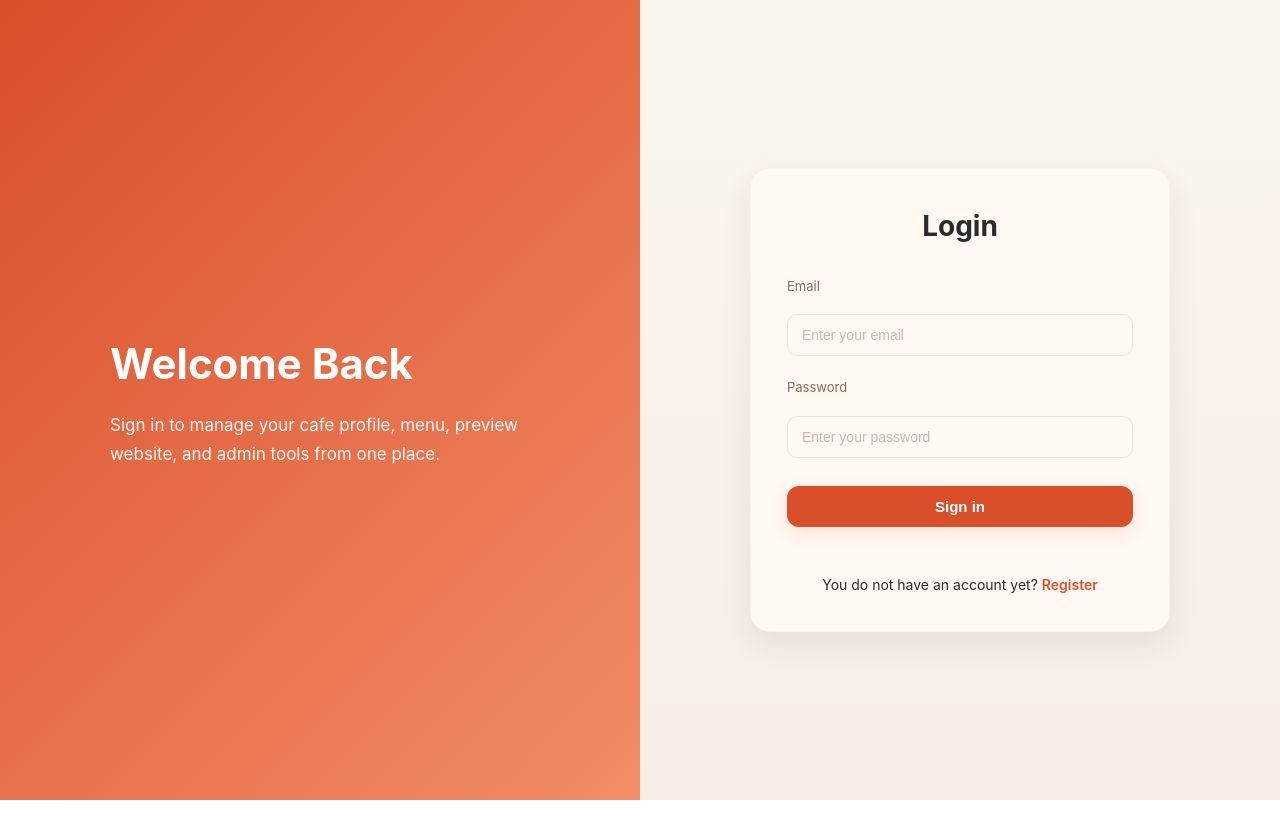
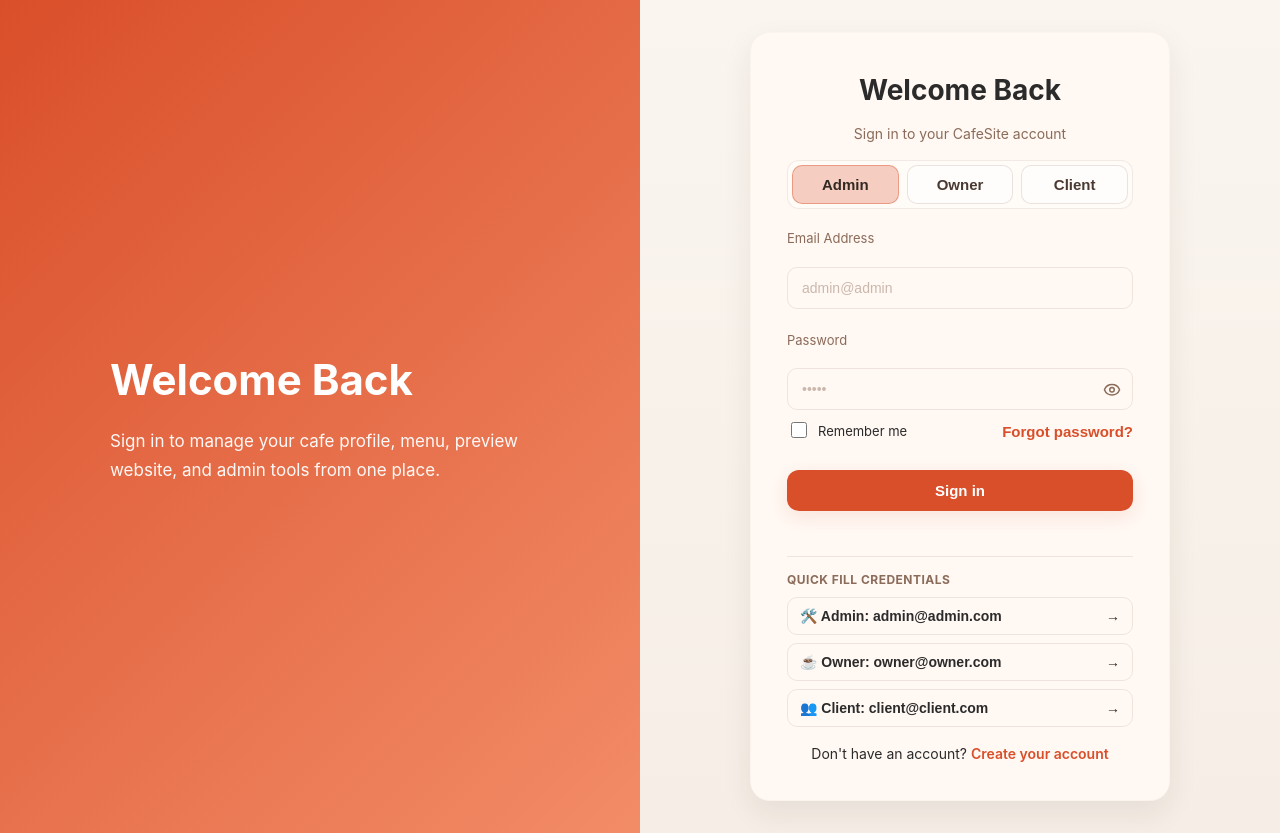
Before and after one commit to Ali-A-R9/Coffee-web, a React app in the folder frontend/: page / in a window 1280 px wide. Before the commit the page ends 800 px from the top, so only its background shows below. Built offline with nearby package versions, Linux system fonts and the light colour scheme; the HTML template or start-up script is replaced by a standard one.

Commit message:
feat(login): add quick-fill password autofill for admin owner client

```diff
--- a/frontend/package.json
+++ b/frontend/package.json
@@ -10,21 +10,26 @@
     "preview": "vite preview"
   },
   "dependencies": {
+    "lucide-react": "^1.7.0",
     "react": "^19.2.0",
     "react-dom": "^19.2.0",
     "react-router-dom": "^7.13.1"
   },
   "devDependencies": {
     "@eslint/js": "^9.39.1",
+    "@tailwindcss/vite": "^4.2.2",
     "@types/node": "^24.10.1",
     "@types/react": "^19.2.7",
     "@types/react-dom": "^19.2.3",
     "@types/react-router-dom": "^5.3.3",
     "@vitejs/plugin-react": "^5.1.1",
+    "autoprefixer": "^10.4.27",
     "eslint": "^9.39.1",
     "eslint-plugin-react-hooks": "^7.0.1",
     "eslint-plugin-react-refresh": "^0.4.24",
     "globals": "^16.5.0",
+    "postcss": "^8.5.8",
+    "tailwindcss": "^4.2.2",
     "typescript": "~5.9.3",
     "typescript-eslint": "^8.48.0",
     "vite": "^7.3.1"
--- a/frontend/src/pages/CafeProfile.tsx
+++ b/frontend/src/pages/CafeProfile.tsx
@@ -2,6 +2,9 @@ import { useState } from "react";
 import { useNavigate } from "react-router-dom";
 import { getCurrentUser } from "../api/authApi";
 import { getCafe, saveCafe } from "../api/cafeApi";
+// --- ADDED FOR LOGO UPLOAD ---
+import { Camera } from "lucide-react";
+// --- END ADDED FOR LOGO UPLOAD ---
 
 function CafeProfile() {
   const navigate = useNavigate();
@@ -16,6 +19,44 @@ function CafeProfile() {
   const [message, setMessage] = useState("");
   const [messageType, setMessageType] = useState("");
 
+  // --- ADDED FOR LOGO UPLOAD ---
+  const [logoFile, setLogoFile] = useState<File | null>(null);
+  const [logoPreview, setLogoPreview] = useState<string | null>(null);
+  // --- END ADDED FOR LOGO UPLOAD ---
+
+  // --- ADDED FOR LOGO UPLOAD ---
+  function handleLogoChange(e: React.ChangeEvent<HTMLInputElement>) {
+    const file = e.target.files?.[0];
+
+    if (!file) return;
+
+    // Validate file type
+    const allowedTypes = ["image/jpeg", "image/png", "image/webp"];
+    if (!allowedTypes.includes(file.type)) {
+      setMessage("Invalid file type. Only JPG, PNG, and WebP are allowed.");
+      setMessageType("error");
+      setLogoFile(null);
+      setLogoPreview(null);
+      return;
+    }
+
+    // Validate file size (2MB = 2097152 bytes)
+    if (file.size >= 2097152) {
+      setMessage("File size must be less than 2MB.");
+      setMessageType("error");
+      setLogoFile(null);
+      setLogoPreview(null);
+      return;
+    }
+
+    // File is valid
+    setLogoFile(file);
+    setLogoPreview(URL.createObjectURL(file));
+    setMessage("");
+    setMessageType("");
+  }
+  // --- END ADDED FOR LOGO UPLOAD ---
+
   function handleSubmit(e: React.FormEvent) {
     e.preventDefault();
 
@@ -27,11 +68,24 @@ function CafeProfile() {
       return;
     }
 
+    // --- ADDED FOR LOGO UPLOAD ---
+    // Use FormData to handle file upload
+    const formData = new FormData();
+    formData.append("name", name.trim());
+    formData.append("description", description.trim());
+    formData.append("hours", hours.trim());
+    if (logoFile) {
+      formData.append("logo", logoFile);
+    }
+
+    // API call with FormData
     saveCafe(user, {
       name: name.trim(),
       description: description.trim(),
       hours: hours.trim(),
+      // Add logo data if needed in your API
     });
+    // --- END ADDED FOR LOGO UPLOAD ---
 
     setMessage("Cafe information saved successfully!");
     setMessageType("success");
@@ -43,6 +97,52 @@ function CafeProfile() {
         <h1>Cafe Profile</h1>
 
         <form className="form-inline" onSubmit={handleSubmit}>
+          {/* --- ADDED FOR LOGO UPLOAD --- */}
+          <div className="mb-6">
+            <label className="block text-sm font-medium text-gray-700 mb-3">
+              Profile Image / Logo
+            </label>
+
+            {/* Logo Preview Circle */}
+            <div className="flex items-center justify-center mb-4">
+              <div className="relative w-24 h-24 rounded-full border-2 border-dashed border-gray-300 bg-gray-50 flex items-center justify-center overflow-hidden">
+                {logoPreview ? (
+                  <img
+                    src={logoPreview}
+                    alt="Logo Preview"
+                    className="w-full h-full object-cover"
+                  />
+                ) : (
+                  <div className="flex flex-col items-center justify-center text-gray-400">
+                    <Camera size={32} />
+                    <span className="text-xs mt-1 text-center px-2">Upload Logo</span>
+                  </div>
+                )}
+              </div>
+            </div>
+
+            {/* File Input (Hidden) and Button */}
+            <input
+              type="file"
+              id="logoInput"
+              onChange={handleLogoChange}
+              accept=".jpg,.jpeg,.png,.webp"
+              className="hidden"
+            />
+            <label
+              htmlFor="logoInput"
+              className="inline-block px-4 py-2 text-sm font-medium text-gray-700 border border-gray-300 rounded-lg cursor-pointer hover:bg-gray-50 hover:border-orange-400 hover:text-orange-600 transition-colors"
+            >
+              Choose Logo
+            </label>
+
+            {/* File Info */}
+            <p className="text-xs text-gray-500 mt-2">
+              JPG, PNG, or WebP. Max 2MB.
+            </p>
+          </div>
+          {/* --- END ADDED FOR LOGO UPLOAD --- */}
+
           <label>Cafe Name</label>
           <input
             type="text"
--- a/frontend/src/pages/Login.tsx
+++ b/frontend/src/pages/Login.tsx
@@ -1,15 +1,36 @@
 import { useState } from "react";
 import { useNavigate, Link } from "react-router-dom";
 import { login } from "../api/authApi";
+import { Eye, EyeOff } from "lucide-react";
+
+type Role = "admin" | "owner" | "client";
 
 function Login() {
   const navigate = useNavigate();
 
+  const [selectedRole, setSelectedRole] = useState<Role>("admin");
   const [email, setEmail] = useState("");
   const [password, setPassword] = useState("");
+  const [showPassword, setShowPassword] = useState(false);
+  const [rememberMe, setRememberMe] = useState(false);
   const [message, setMessage] = useState("");
 
-  function handleSubmit(e:React.FormEvent) {
+  const quickFill: Array<{ role: Role; label: string; email: string; password: string; icon: string }> = [
+    { role: "admin", label: "Admin", email: "admin@admin.com", password: "admin1234", icon: "🛠️" },
+    { role: "owner", label: "Owner", email: "owner@owner.com", password: "owner1234", icon: "☕" },
+    { role: "client", label: "Client", email: "client@client.com", password: "client1234", icon: "👥" },
+  ];
+
+  function handleQuickFill(role: Role) {
+    const item = quickFill.find((x) => x.role === role);
+    if (!item) return;
+    setSelectedRole(role);
+    setEmail(item.email);
+    setPassword(item.password);
+    setMessage("");
+  }
+
+  function handleSubmit(e: { preventDefault: () => void }) {
     e.preventDefault();
 
     const error = login(email.trim(), password);
@@ -36,26 +57,78 @@ function Login() {
 
       <div className="auth-form-area">
         <div className="auth-card">
-          <h2>Login</h2>
+          <h2>Welcome Back</h2>
+          <p className="login-subtitle">Sign in to your CafeSite account</p>
+
+          <div className="login-role-tabs" role="tablist" aria-label="Role selection">
+            <button
+              type="button"
+              className={selectedRole === "admin" ? "active" : ""}
+              onClick={() => setSelectedRole("admin")}
+            >
+              Admin
+            </button>
+            <button
+              type="button"
+              className={selectedRole === "owner" ? "active" : ""}
+              onClick={() => setSelectedRole("owner")}
+            >
+              Owner
+            </button>
+            <button
+              type="button"
+              className={selectedRole === "client" ? "active" : ""}
+              onClick={() => setSelectedRole("client")}
+            >
+              Client
+            </button>
+          </div>
 
           <form className="form-inline" onSubmit={handleSubmit} noValidate>
-            <label>Email</label>
+            <label htmlFor="login-email">Email Address</label>
             <input
+              id="login-email"
               type="email"
               required
               value={email}
               onChange={(e) => setEmail(e.target.value)}
-              placeholder="Enter your email"
+              placeholder="admin@admin"
             />
 
-            <label>Password</label>
-            <input
-              type="password"
-              required
-              value={password}
-              onChange={(e) => setPassword(e.target.value)}
-              placeholder="Enter your password"
-            />
+            <label htmlFor="login-password">Password</label>
+            <div className="password-field-wrap">
+              <input
+                id="login-password"
+                type={showPassword ? "text" : "password"}
+                required
+                value={password}
+                onChange={(e) => setPassword(e.target.value)}
+                placeholder="•••••"
+              />
+              <button
+                type="button"
+                className="password-eye-btn"
+                aria-label="Toggle password visibility"
+                onClick={() => setShowPassword((prev) => !prev)}
+              >
+                {showPassword ? <EyeOff size={18} /> : <Eye size={18} />}
+              </button>
+            </div>
+
+            <div className="login-meta-row">
+              <label htmlFor="remember-me" className="remember-me-check">
+                <input
+                  id="remember-me"
+                  type="checkbox"
+                  checked={rememberMe}
+                  onChange={(e) => setRememberMe(e.target.checked)}
+                />
+                <span>Remember me</span>
+              </label>
+              <button type="button" className="forgot-link-btn">
+                Forgot password?
+              </button>
+            </div>
 
             <button type="submit">Sign in</button>
 
@@ -64,8 +137,25 @@ function Login() {
             </p>
           </form>
 
+          <div className="quick-fill-box">
+            <p>QUICK FILL CREDENTIALS</p>
+            {quickFill.map((item) => (
+              <button
+                key={item.role}
+                type="button"
+                className="quick-fill-item"
+                onClick={() => handleQuickFill(item.role)}
+              >
+                <span>
+                  {item.icon} {item.label}: {item.email}
+                </span>
+                <span>→</span>
+              </button>
+            ))}
+          </div>
+
           <div className="link">
-            You do not have an account yet? <Link to="/register">Register</Link>
+            Don't have an account? <Link to="/register">Create your account</Link>
           </div>
         </div>
       </div>
--- a/frontend/src/styles/global.css
+++ b/frontend/src/styles/global.css
@@ -277,6 +277,154 @@ button.ghost{
   text-align: center;
   margin-bottom: 20px;
   font-size: 28px;
+}
+
+.login-subtitle{
+  margin: -8px 0 16px;
+  text-align: center;
+  color: var(--muted);
+  font-size: 14px;
+}
+
+.login-role-tabs{
+  display: grid;
+  grid-template-columns: repeat(3, 1fr);
+  gap: 8px;
+  margin-bottom: 10px;
+  padding: 4px;
+  border-radius: 12px;
+  background: rgba(255,255,255,0.38);
+  border: 1px solid rgba(139,107,89,0.12);
+}
+
+.login-role-tabs button{
+  margin-top: 0;
+  padding: 10px 8px;
+  border-radius: 10px;
+  border: 1px solid rgba(139,107,89,0.18);
+  background: rgba(255,255,255,0.50);
+  color: #4a3a31;
+  box-shadow: none;
+  font-weight: 600;
+  text-transform: none;
+}
+
+.login-role-tabs button:hover{
+  transform: none;
+  box-shadow: none;
+  border-color: rgba(217,79,42,0.30);
+  background: rgba(217,79,42,0.11);
+}
+
+.login-role-tabs button.active{
+  background: rgba(217,79,42,0.26);
+  border-color: rgba(217,79,42,0.42);
+  color: #322923;
+}
+
+.password-field-wrap{
+  position: relative;
+}
+
+.password-field-wrap input{
+  margin-top: 6px;
+  padding-right: 44px;
+}
+
+.password-eye-btn{
+  position: absolute;
+  right: 12px;
+  top: 50%;
+  transform: translateY(-25%);
+  margin-top: 0;
+  width: auto;
+  padding: 0;
+  background: transparent;
+  border: 0;
+  box-shadow: none;
+  color: var(--muted);
+}
+
+.password-eye-btn:hover{
+  background: transparent;
+  transform: translateY(-25%);
+  box-shadow: none;
+  color: var(--accent);
+}
+
+.login-meta-row{
+  display: flex;
+  align-items: center;
+  justify-content: space-between;
+  gap: 10px;
+}
+
+.remember-me-check{
+  margin-top: 0;
+  display: inline-flex;
+  align-items: center;
+  gap: 8px;
+  color: var(--text);
+}
+
+.remember-me-check input{
+  margin-top: 0;
+  width: 16px;
+  height: 16px;
+  accent-color: var(--accent);
+}
+
+.forgot-link-btn{
+  margin-top: 0;
+  width: auto;
+  border: 0;
+  padding: 0;
+  background: transparent;
+  box-shadow: none;
+  color: var(--accent);
+  font-weight: 600;
+}
+
+.forgot-link-btn:hover{
+  transform: none;
+  box-shadow: none;
+  background: transparent;
+  text-decoration: underline;
+}
+
+.quick-fill-box{
+  margin-top: 14px;
+  border-top: 1px solid var(--border);
+  padding-top: 14px;
+}
+
+.quick-fill-box p{
+  margin-bottom: 8px;
+  font-size: 12px;
+  color: var(--muted);
+  font-weight: 700;
+  letter-spacing: 0.04em;
+}
+
+.quick-fill-item{
+  margin-top: 8px;
+  border: 1px solid var(--border);
+  background: transparent;
+  color: var(--text);
+  box-shadow: none;
+  border-radius: 10px;
+  display: flex;
+  align-items: center;
+  justify-content: space-between;
+  padding: 10px 12px;
+  font-size: 14px;
+}
+
+.quick-fill-item:hover{
+  transform: none;
+  box-shadow: none;
+  background: rgba(217,79,42,0.05);
+  border-color: rgba(217,79,42,0.35);
 }
 
 /* =========================
--- /dev/null
+++ b/package.json
@@ -0,0 +1,5 @@
+{
+  "dependencies": {
+    "lucide-react": "^1.7.0"
+  }
+}
```
Also changed, not shown: 2 other files (tests, documents, lock files or other folders).
